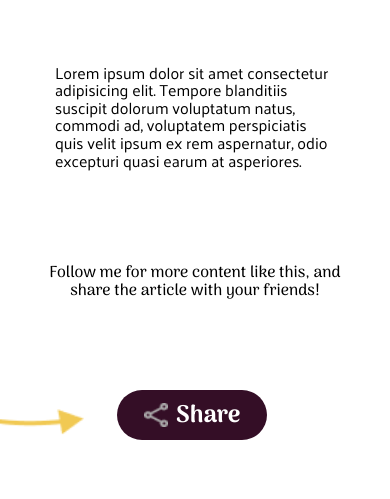
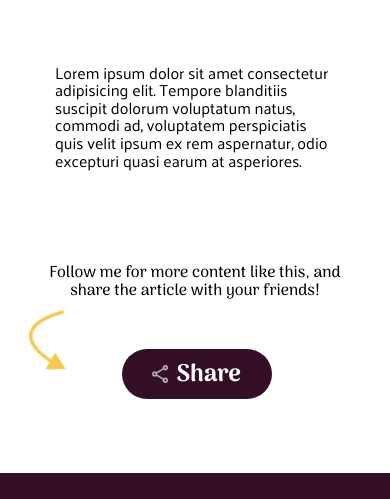
Before and after one commit to FahrettinCaylioglu/AnimeWelt, a plain HTML site: page carousel.html in a window 390 px wide. Shown: the part 2711-3210 px from the top of the page. Drawn offline with Linux system fonts and the light colour scheme.

Commit message:
pfeil sharebutton responsive

```diff
--- a/styles/standard.css
+++ b/styles/standard.css
@@ -369,12 +369,6 @@ SHARE BUTTON
     text-decoration-color: var(--color-light-purple);
 }
 
-.share_direction img {
-    display: hidden;
-    height: 24px;
-    width: 24px;
-}
-
 .arrow_button_box {
     display: flex;
     flex-direction: row;
@@ -426,7 +420,7 @@ SHARE BUTTON
 }
 
 .share_links a {
-    font-size: 1, 125rem;
+    font-size: 1.125rem;
     font-family: 'Arima-700';
 }
 
@@ -567,6 +561,39 @@ input[type="checkbox"] {
         font-size: 1rem;
         line-height: 140%;
     }
+
+    .arrow_button_box {
+        position: relative;
+        width: 100%;
+        display: flex;
+        justify-content: center;
+        align-items: center;
+    }
+
+    /* Kleiner Pfeil */
+    .arrow_button_box>img {
+        content: url("../assets/icons/pfeil_klein.png");
+
+        position: absolute;
+        width: 65px;
+        height: 60px;
+
+        left: calc(50% - 180px);
+        top: -35px;
+
+        object-fit: contain;
+        z-index: 1;
+    }
+
+    /* Share-Button bleibt mittig */
+    .share_direction {
+        position: relative;
+        left: 0;
+        transform: none;
+        justify-content: center;
+        z-index: 2;
+    }
+
 }
 
 @media screen and (max-width:640px) {
@@ -646,4 +673,13 @@ input[type="checkbox"] {
     .tipp_box {
         padding: 25px 10px;
     }
+
+    .arrow_button_box>img {
+        left: calc(50% - 155px);
+        top: -35px;
+    }
+
+    .button_section p br {
+        display: none;
+    }
 }
```
Also changed, not shown: article2_video.html (+1 -1 lines), assets/icons/pfeil_klein.png (added).
